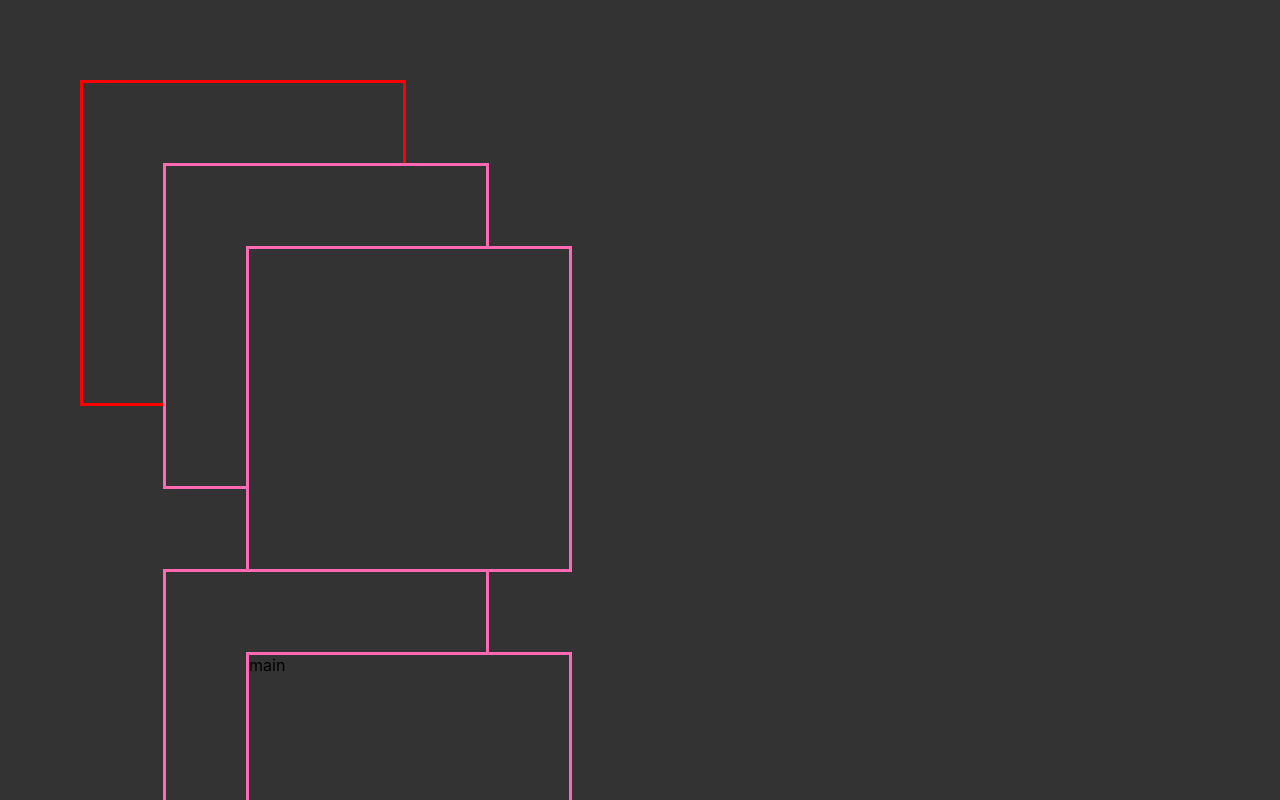
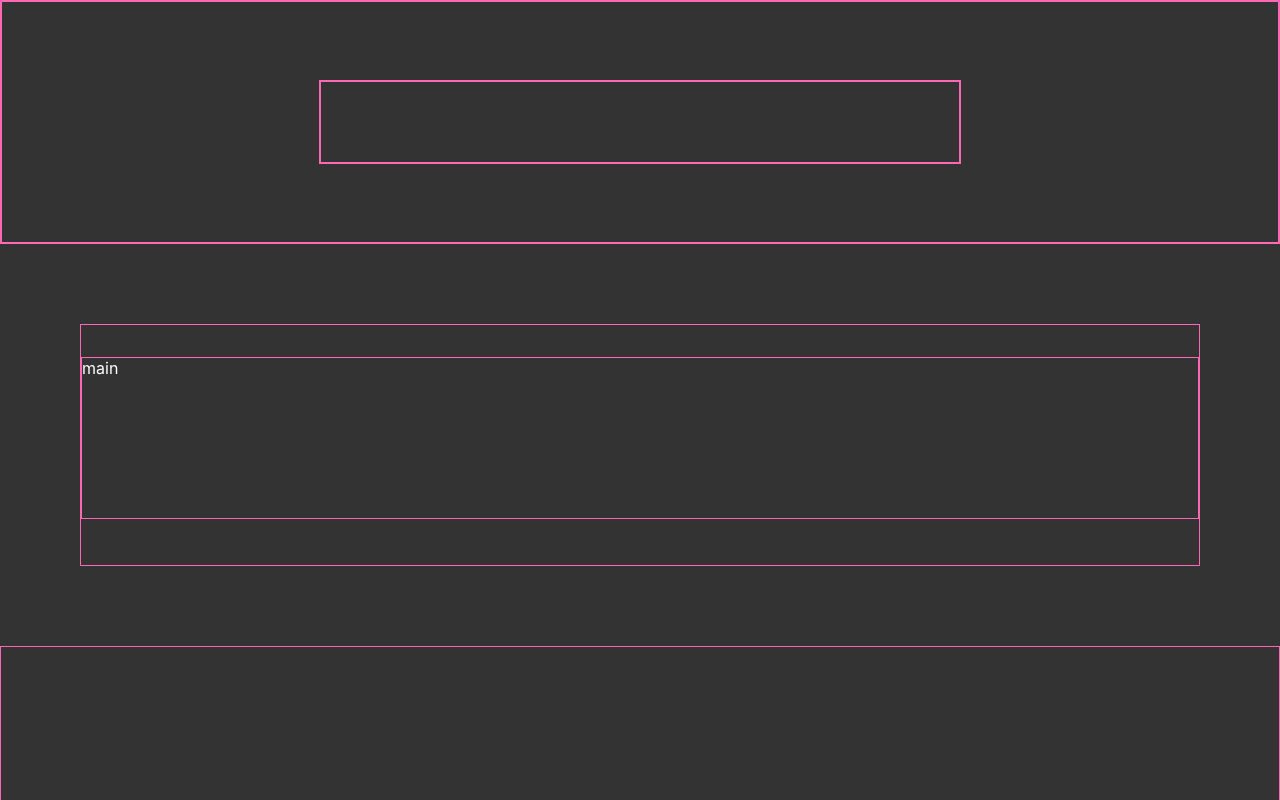
Before and after one commit to nslee333/news_project, a React (Create React App) app: page / in a window 1280 px wide. Shown: the top 800 px of the page. Built offline with nearby package versions, Linux system fonts and the light colour scheme.

Commit message:
Moved all CSS files into their own folder.

```diff
--- a/src/App.css
+++ /dev/null
@@ -1,45 +0,0 @@
-* {
-  background-color: #333;
-}
-
-.App {
-  border: solid red;
-  width: 20rem;
-  height: 20rem;
-  margin: 5rem;
-}
-
-.header {
-  border: solid hotpink;
-  width: 20rem;
-  height: 20rem;
-  margin: 5rem;
-}
-
-.header-inner {
-  border: solid hotpink;
-  width: 20rem;
-  height: 20rem;
-  margin: 5rem;
-}
-
-.main {
-  border: solid hotpink;
-  width: 20rem;
-  height: 20rem;
-  margin: 5rem;
-}
-
-.main-inner {
-  border: solid hotpink;
-  width: 20rem;
-  height: 20rem;
-  margin: 5rem;
-}
-
-.footer {
-  border: solid hotpink;
-  width: 20rem;
-  height: 20rem;
-  margin: 5rem;
-}
--- a/src/App.tsx
+++ b/src/App.tsx
@@ -1,4 +1,8 @@
-import './App.css';
+import './css/App.css';
+import './css/header.css';
+import './css/footer.css';
+import './css/main.css';
+
 import { useState } from 'react';
 
 function App() {
--- /dev/null
+++ b/src/css/App.css
@@ -0,0 +1,32 @@
+* {
+  background-color: #333;
+}
+
+.App {
+  height: 95vh;
+  color: #fff;
+
+}
+
+
+.main {
+  border: solid 1px hotpink;
+  width: auto;
+  height: 15rem;
+  margin: 5rem;
+  color: white;
+}
+
+.main-inner {
+  border: solid 1px hotpink;
+  width: auto;
+  height: 10rem;
+  margin-block: 2rem;
+}
+
+.footer {
+  border: solid 1px hotpink;
+  width: auto;
+  height: 20rem;
+  margin-top: 2rem;
+}
--- /dev/null
+++ b/src/css/header.css
@@ -0,0 +1,37 @@
+.header {
+  display: flex;
+  justify-content: center;
+  align-items: center;
+  width: auto;
+  height: 15rem;
+  margin-bottom: 5rem;
+  border: 2px solid hotpink;
+
+}
+
+.header-inner {
+  width: 50%;
+  margin-block: 2rem;
+  border: 2px solid hotpink;
+  align-items: center;
+  height: 5rem;
+
+  @media (min-width: 320px) {
+    width: 90%;
+  }
+  @media (min-width: 500px) {
+    width: 70%;
+  }
+  @media (min-width: 900px) {
+    width: 50%;
+  }
+}
+
+.header-title {
+  font-size: 30px;
+
+}
+
+.header-settings {
+
+}
--- a/src/index.tsx
+++ b/src/index.tsx
@@ -1,6 +1,6 @@
 import React from 'react';
 import ReactDOM from 'react-dom/client';
-import './index.css';
+import './css/index.css';
 import App from './App';
 import reportWebVitals from './reportWebVitals';
 
```
Also changed, not shown: src/css/footer.css (added), src/css/index.css (renamed from src/index.css), src/css/main.css (added), src/main.css (deleted).
